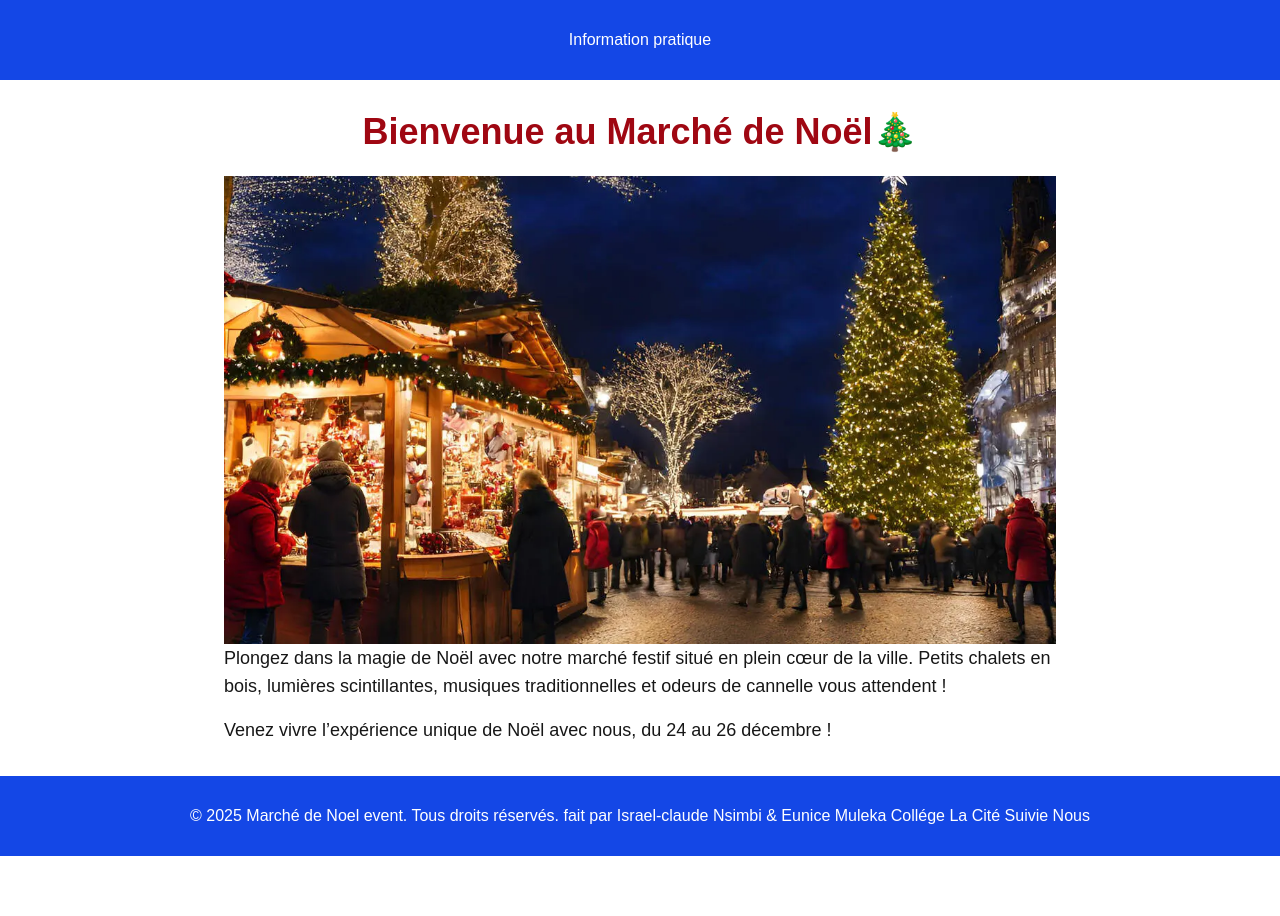
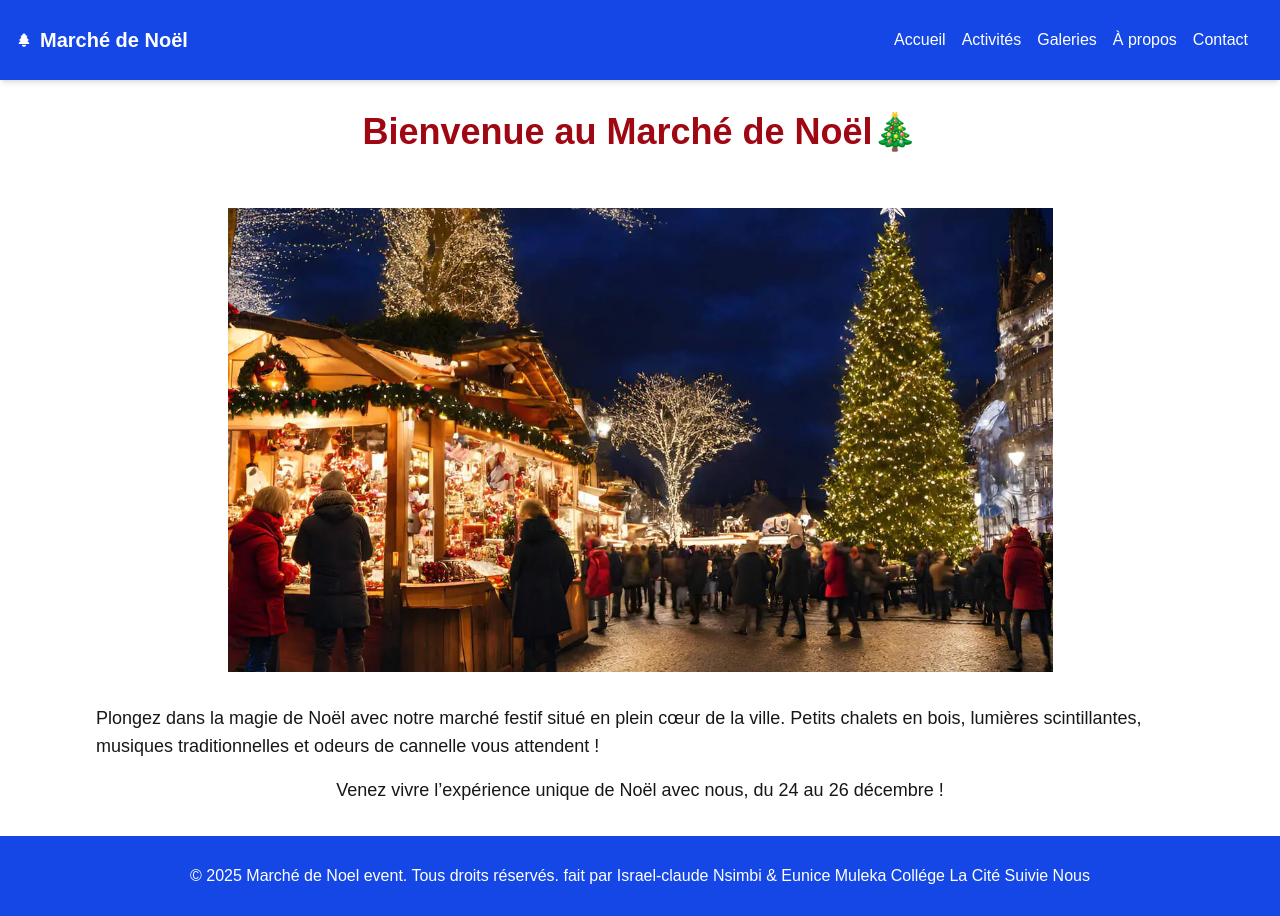
Before and after one commit to Isni-512/event-app, a Next.js app: page / in a window 1280 px wide. Before the commit the page ends 856 px from the top, so only its background shows below. Built offline with nearby package versions, Linux system fonts and the light colour scheme.

Commit message:
Ajustement de la présentation et du header

```diff
--- a/components/Header.jsx
+++ b/components/Header.jsx
@@ -1,8 +1,16 @@
-
+import Image from "next/image";
+import NavBar from "./Nav";
+import { TbChristmasTreeFilled } from "react-icons/tb";
 export default function Header() {
     return (
-        <header className="flex justify-center h-20 items-center bg-blue-700 text-white">
-            Information pratique
+        <header className="bg-blue-700 text-white shadow-md">
+            <div className="max-w-8xl mx-auto px-4 flex justify-between items-center">
+                <div className="flex items-center gap-2"  >
+                    <TbChristmasTreeFilled className="green-400" />
+                    <h1 className="text-xl font-bold "> Marché de Noël</h1>
+                </div>
+                <NavBar />
+            </div>
         </header>
     );
 }
--- a/components/Nav.jsx
+++ b/components/Nav.jsx
@@ -2,12 +2,12 @@ import { IoIosMenu } from "react-icons/io";
 export default function NavBar() {
     return (
         <nav className="flex justify-between items-center h-20 text-white px-4">
-            <IoIosMenu className="text-2xl block sm:hidden" />
+            <IoIosMenu className="text-4xl block sm:hidden" />
             <ul className="flex space-x-4 hidden sm:flex">
-                <li>Acceuil</li>
+                <li href="">Accueil</li>
                 <li>Activités</li>
                 <li>Galeries</li>
-                <li>A propos</li>
+                <li>À propos</li>
                 <li>Contact</li>
             </ul>
         </nav>
--- a/components/home/Presentation.jsx
+++ b/components/home/Presentation.jsx
@@ -3,11 +3,11 @@ import MarcheNoel from "@/public/img/MarcheNoel.webp";
 
 export default function Presentation() {
   return (
-    <section className="p-8 max-w-4xl mx-auto">
+    <section className="flex flex-col items-center p-8 max-w-6xl mx-auto">
       <h1 className="text-4xl font-bold text-center text-red-800 mb-6">
         Bienvenue au Marché de Noël🎄
       </h1>
-      <Image src={MarcheNoel} alt="Marché de Noël festif"  />
+      <Image src={MarcheNoel} alt="Marché de Noël festif" height={500}  className="p-8" />
 
       <p className="text-lg mb-4">
         Plongez dans la magie de Noël avec notre marché festif situé en plein cœur de la ville.
```
